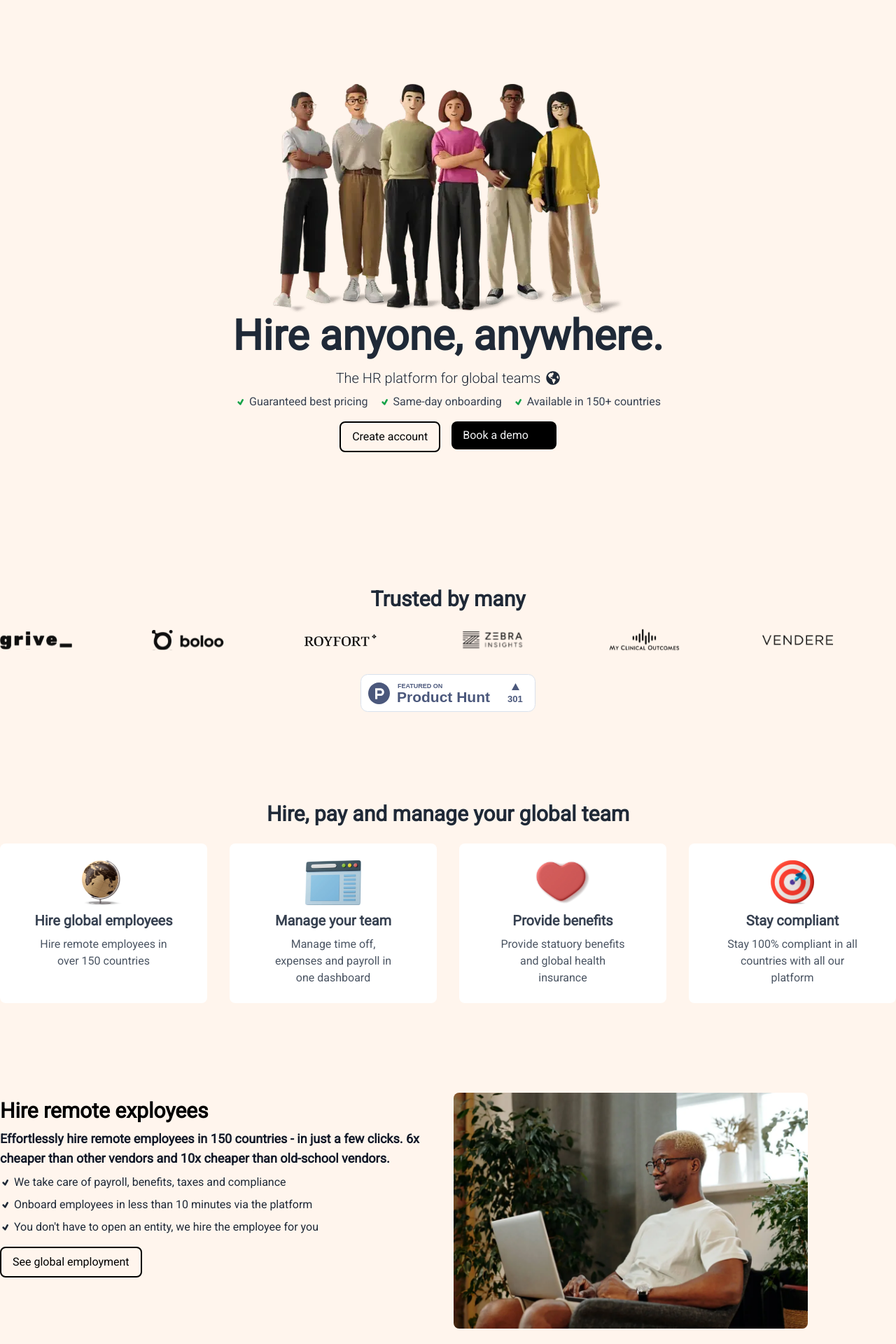
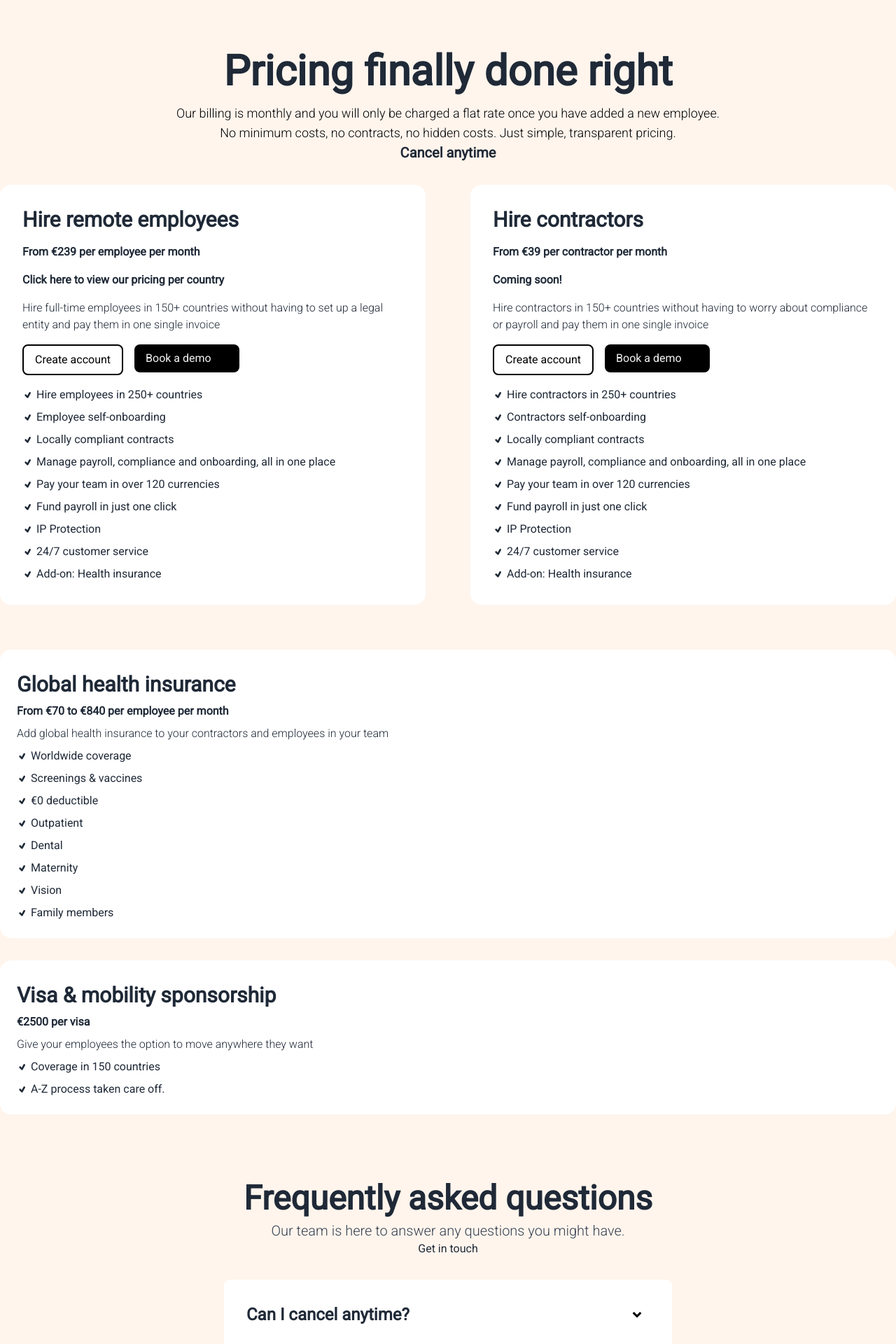
Before and after one commit to Nightcrawl3r-hash/Rivermate, a React (Vite) app: page /pricing in a window 1280 px wide. Shown: the part 100-2020 px from the top of the page at 70% size. Built offline with nearby package versions, Linux system fonts and the light colour scheme; some icons are missing.

Commit message:
responsive remaining

```diff
--- a/src/App.jsx
+++ b/src/App.jsx
@@ -1,24 +1,28 @@
 import React from "react";
 import Navbar from "./Components/Navbar";
-import Hero from "./Components/Hero";
-import Trusted from "./Components/Trusted";
-import HirePay from "./Components/HirePay";
-
-import Featured from "./Components/Featured";
-import Testimonial from "./Components/Testimonial";
 import Footer from "./Components/Footer";
-import Newsletter from "./Components/Newsletter";
+import { BrowserRouter, Route, Routes } from "react-router-dom";
+import Home from "./Components/Home";
+import HowitWorks from "./Components/HowitWorks";
+import Pricing from "./Components/Pricing";
+import Countries from "./Components/Countries";
+import Partners from "./Components/Partners";
+import Company from "./Components/Company";
 const App = () => {
   return (
     <div className="bg-[#fff5ed]">
-      <Navbar />
-      <Hero />
-      <Trusted />
-      <HirePay />
-      <Featured />
-      <Testimonial/>
-      <Newsletter/>
-      <Footer/>
+      <BrowserRouter>
+        <Navbar />
+        <Routes>
+          <Route path="/" element={<Home />} />
+          <Route path="/HowitWorks" element={<HowitWorks />} />
+          <Route path="/pricing" element={<Pricing />} />
+          <Route path="/countries" element={<Countries />} />
+          <Route path="/partners" element={<Partners />} />
+          <Route path="/company" element={<Company />} />
+        </Routes>
+        <Footer />
+      </BrowserRouter>
     </div>
   );
 };
--- /dev/null
+++ b/src/Components/Company.jsx
@@ -0,0 +1,9 @@
+import React from 'react'
+
+const Company = () => {
+  return (
+    <div>Company</div>
+  )
+}
+
+export default Company
--- /dev/null
+++ b/src/Components/Countries.jsx
@@ -0,0 +1,9 @@
+import React from 'react'
+
+const Countries = () => {
+  return (
+    <div>Countries</div>
+  )
+}
+
+export default Countries
--- /dev/null
+++ b/src/Components/FAQ.jsx
@@ -0,0 +1,55 @@
+import React, { useState } from "react";
+import { NavLink } from "react-router-dom";
+import { RiArrowDropDownLine } from "react-icons/ri";
+
+const FAQ = () => {
+  const [show, setShow] = useState(false);
+
+  const toggleDropdown = () => {
+    setShow(!show);
+  };
+
+  return (
+    <div className="container m-auto py-16">
+      <h1 className="text-center text-5xl font-extrabold text-gray-800 pb-2">
+        Frequently asked questions
+      </h1>
+      <p className="text-center text-gray-700 font-extralight text-xl">
+        Our team is here to answer any questions you might have.
+      </p>
+      <section className="text-center">
+        <NavLink className="text-gray-800">Get in touch</NavLink>
+      </section>
+
+      <div className="py-8">
+        <div className="bg-white p-8 cursor-pointer hover:bg-[#D6CBC1] grid w-1/2 m-auto rounded-lg transition-all duration-300 ease-in">
+          <button
+            className="flex flex-row items-center justify-between"
+            onClick={toggleDropdown}
+          >
+            <p className="text-2xl font-bold text-gray-800">
+              Can I cancel anytime?
+            </p>
+            <RiArrowDropDownLine size={36} className="" />
+          </button>
+          <div
+            className={` ${
+              show
+                ? "opacity-100 max-h-[1000px]"
+                : "opacity-0 max-h-0 overflow-hidden"
+            }`}
+          >
+            <p className="font-extralight text-gray-800">
+              Our pricing plan is a monthly plan, which means you can cancel any
+              time. The payments will stop as soon as you offboard a contractor
+              or an employee. No minimum costs, no contracts, no hidden costs.
+              Just simple, transparent pricing.
+            </p>
+          </div>
+        </div>
+      </div>
+    </div>
+  );
+};
+
+export default FAQ;
--- a/src/Components/Featured.jsx
+++ b/src/Components/Featured.jsx
@@ -36,7 +36,7 @@ const Featured = () => {
         text={`View benefits`}
         order={` order-last`}/>
 
-        <Home_grid image={image7}
+        <Home_grid image={image9}
         title={`Stay 100% compliant`}
         subtitle={`With a local team in every single country, we make sure that you and your employees stay compliant with the ever-changing laws.`}
         text1={`We monitor local law changes and communicate this with you`}
--- /dev/null
+++ b/src/Components/Home.jsx
@@ -0,0 +1,21 @@
+import React from "react";
+import Hero from "./Hero";
+import Trusted from "./Trusted";
+import HirePay from './HirePay'
+import Featured from "./Featured";
+import Testimonial from './Testimonial'
+import Newsletter from './Newsletter'
+const Home = () => {
+  return (
+    <div>
+      <Hero/>
+      <Trusted />
+      <HirePay />
+      <Featured />
+      <Testimonial />
+      <Newsletter />
+    </div>
+  );
+};
+
+export default Home;
--- /dev/null
+++ b/src/Components/HowitWorks.jsx
@@ -0,0 +1,9 @@
+import React from 'react'
+
+const HowitWorks = () => {
+  return (
+    <div>HowitWorks</div>
+  )
+}
+
+export default HowitWorks
--- /dev/null
+++ b/src/Components/Partners.jsx
@@ -0,0 +1,9 @@
+import React from 'react'
+
+const Partners = () => {
+  return (
+    <div>Partners</div>
+  )
+}
+
+export default Partners
--- /dev/null
+++ b/src/Components/Pricing.jsx
@@ -0,0 +1,130 @@
+import React from "react";
+import PricingTile from "./PricingTile";
+import { TiTick } from "react-icons/ti";
+import Newsletter from "./Newsletter";
+import FAQ from "./FAQ";
+
+
+const Pricing = () => {
+  return (
+    <div className="container m-auto pt-20">
+      <h1 className=" text-6xl font-extrabold text-gray-800 text-center">
+        Pricing finally done right
+      </h1>
+
+      <p className="text-lg font-extralight px-60 text-center pt-4">
+        Our billing is monthly and you will only be charged a flat rate once you
+        have added a new employee. No minimum costs, no contracts, no hidden
+        costs. Just simple, transparent pricing.
+      </p>
+
+      <h2 className=" text-xl text-center font-bold text-gray-800 ">
+        Cancel anytime
+      </h2>
+      <div className="grid grid-cols-2 gap-x-16 py-8">
+        <div className="bg-white p-8 rounded-2xl ">
+          <PricingTile
+            title={`Hire remote employees`}
+            subtitle={`From €239 per employee per month`}
+            link={`Click here to view our pricing per country`}
+            description={`Hire full-time employees in 150+ countries without having to set up a legal entity and pay them in one single invoice`}
+            text1={`Hire employees in 150+ countries`}
+          />
+          <section className=" flex flex-col gap-2">
+            <TickText text1={`Hire employees in 250+ countries`} />
+            <TickText text1={`Employee self-onboarding`} />
+            <TickText text1={`Locally compliant contracts`} />
+            <TickText
+              text1={`Manage payroll, compliance and onboarding, all in one place`}
+            />
+            <TickText text1={`Pay your team in over 120 currencies`} />
+            <TickText text1={`Fund payroll in just one click`} />
+            <TickText text1={`IP Protection`} />
+            <TickText text1={`24/7 customer service`} />
+            <TickText text1={`Add-on: Health insurance`} />
+          </section>
+        </div>
+
+        <div className="bg-white p-8 rounded-2xl ">
+          <PricingTile
+            title={`Hire contractors`}
+            subtitle={`From €39 per contractor per month`}
+            link={`Coming soon!`}
+            description={`Hire contractors in 150+ countries without having to worry about compliance or payroll and pay them in one single invoice`}
+            text1={`Hire contractors in 150+ countries`}
+          />
+          <section className=" flex flex-col gap-2">
+            <TickText text1={`Hire contractors in 250+ countries`} />
+            <TickText text1={`Contractors self-onboarding`} />
+            <TickText text1={`Locally compliant contracts`} />
+            <TickText
+              text1={`Manage payroll, compliance and onboarding, all in one place`}
+            />
+            <TickText text1={`Pay your team in over 120 currencies`} />
+            <TickText text1={`Fund payroll in just one click`} />
+            <TickText text1={`IP Protection`} />
+            <TickText text1={`24/7 customer service`} />
+            <TickText text1={`Add-on: Health insurance`} />
+          </section>
+        </div>
+      </div>
+      <section className="flex flex-col gap-y-8 py-8">
+        <div className="bg-white p-6 rounded-2xl">
+          <FullTile
+            title={`Global health insurance`}
+            subtitle={`From €70 to €840 per employee per month`}
+            description={`Add global health insurance to your contractors and employees in your team`}
+          />
+          <div className="flex flex-col gap-y-2">
+            <TickText text1={`Worldwide coverage`} />
+            <TickText text1={`Screenings & vaccines`} />
+            <TickText text1={`€0 deductible`} />
+            <TickText text1={`Outpatient`} />
+            <TickText text1={`Dental`} />
+            <TickText text1={`Maternity`} />
+            <TickText text1={`Vision`} />
+            <TickText text1={`Family members`} />
+          </div>
+        </div>
+        <div className="bg-white p-6 rounded-2xl">
+          <FullTile
+            title={`Visa & mobility sponsorship`}
+            subtitle={`€2500 per visa`}
+            description={`Give your employees the option to move anywhere they want`}
+          />
+          <div className="flex flex-col gap-y-2">
+            <TickText text1={`Coverage in 150 countries`} />
+            <TickText text1={`A-Z process taken care off.`} />
+          </div>
+        </div>
+      </section>
+      <FAQ/>
+      <Newsletter/>
+    </div>
+  );
+};
+
+function FullTile({ title, subtitle, description }) {
+  return (
+    <div className="flex flex-col gap-y-2 py-2">
+      <p className="text-3xl font-extrabold text-gray-800">{title}</p>
+      <h2 className="font-semibold text-gray-800">{subtitle}</h2>
+      <h3 className="text-gray-800 font-extralight">{description}</h3>
+    </div>
+  );
+}
+
+function TickText({ text1 }) {
+  return (
+    <>
+      <p className="flex gap-1 items-center text-gray-800">
+        <span className="">
+          <TiTick />
+        </span>
+        {text1}
+      </p>
+    </>
+  );
+}
+
+export default Pricing;
--- /dev/null
+++ b/src/Components/PricingTile.jsx
@@ -0,0 +1,20 @@
+import React from "react";
+import Button from "./Button";
+import BookDemo from "./BookDemo";
+
+const PricingTile = ({ title, subtitle, link, description }) => {
+  return (
+    <div className="flex flex-col gap-y-4">
+      <h2 className="text-3xl font-bold text-gray-800">{title}</h2>
+      <h3 className="font-semibold text-gray-800">{subtitle}</h3>
+      <p className="font-semibold text-gray-800">{link}</p>
+      <p className="text-gray-800 font-extralight">{description}</p>
+      <div className="flex gap-x-4 pb-4">
+        <Button text={`Create account`} />
+        <BookDemo />
+      </div>
+    </div>
+  );
+};
+
+export default PricingTile;
```
Also changed, not shown: src/Components/Navbar.jsx (+7 -6 lines), src/Components/Newsletter.jsx (+17 -13 lines).
